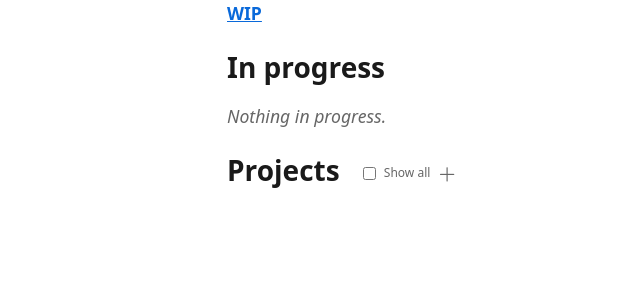
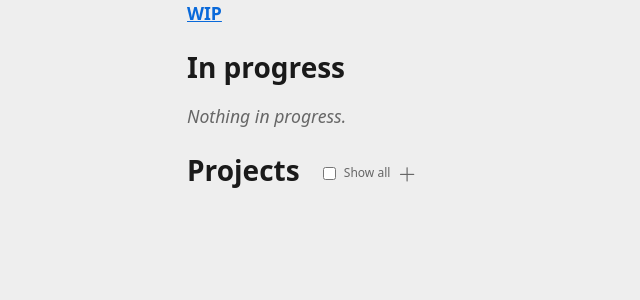
Before and after one commit to gigamonkey/wip, a Flask app: page / in a window 1280 px wide. Shown: the top 300 px of the page, without its empty margins (109-749 px from the left). Run offline with Flask 3, Linux system fonts and the light colour scheme; parts of the project's set-up code (start-up, migrations or seed data) failed here and were passed over.

Commit message:
My tweaks to CSS

```diff
--- a/static/style.css
+++ b/static/style.css
@@ -2,17 +2,19 @@
 :root {
   /* Colors */
   --color-text: #1a1a1a;
-  --color-bg: #fff;
+  --color-bg: #eee;
   --color-muted: #666;
   --color-link: #0969da;
   --color-link-hover: #0550ae;
   --color-primary: #0969da;
   --color-secondary: #6c757d;
+  --color-plans: #fff;
   --color-border: #ddd;
   --color-border-input: #ccc;
   --color-hover-bg: #f8f8f8;
   --color-btn-icon: #999;
   --color-btn-icon-hover: #555;
+  --color-tile-background: #ddd;
 
   /* Typography */
   --font-family: system-ui, -apple-system, "Segoe UI", Roboto, "Helvetica Neue", Arial, sans-serif;
@@ -23,7 +25,7 @@
   --font-size-xs: 0.75rem;
 
   /* Layout */
-  --max-width: 40rem;
+  --max-width: 45rem;
   --border-radius: 4px;
   --border-radius-pill: 1rem;
   --border-radius-card: 6px;
@@ -80,8 +82,8 @@ nav ul {
 
 /* Card grid on dashboard */
 .grid-cards {
-  display: grid;
-  grid-template-columns: repeat(auto-fill, minmax(320px, 1fr));
+  display: flex;
+  flex-direction: column;
   gap: 1rem;
 }
 
@@ -90,6 +92,7 @@ nav ul {
   padding: 0.75rem 1rem;
   border: 1px solid var(--color-border);
   border-radius: var(--border-radius-card);
+  background: var(--color-tile-background);
 }
 
 .grid-cards article header {
@@ -122,8 +125,9 @@ nav ul {
 }
 
 .badge-plans {
-  background: var(--color-border);
+  background: var(--color-plans);
   color: var(--color-text);
+
 }
 
 /* Task preview in cards */
```
